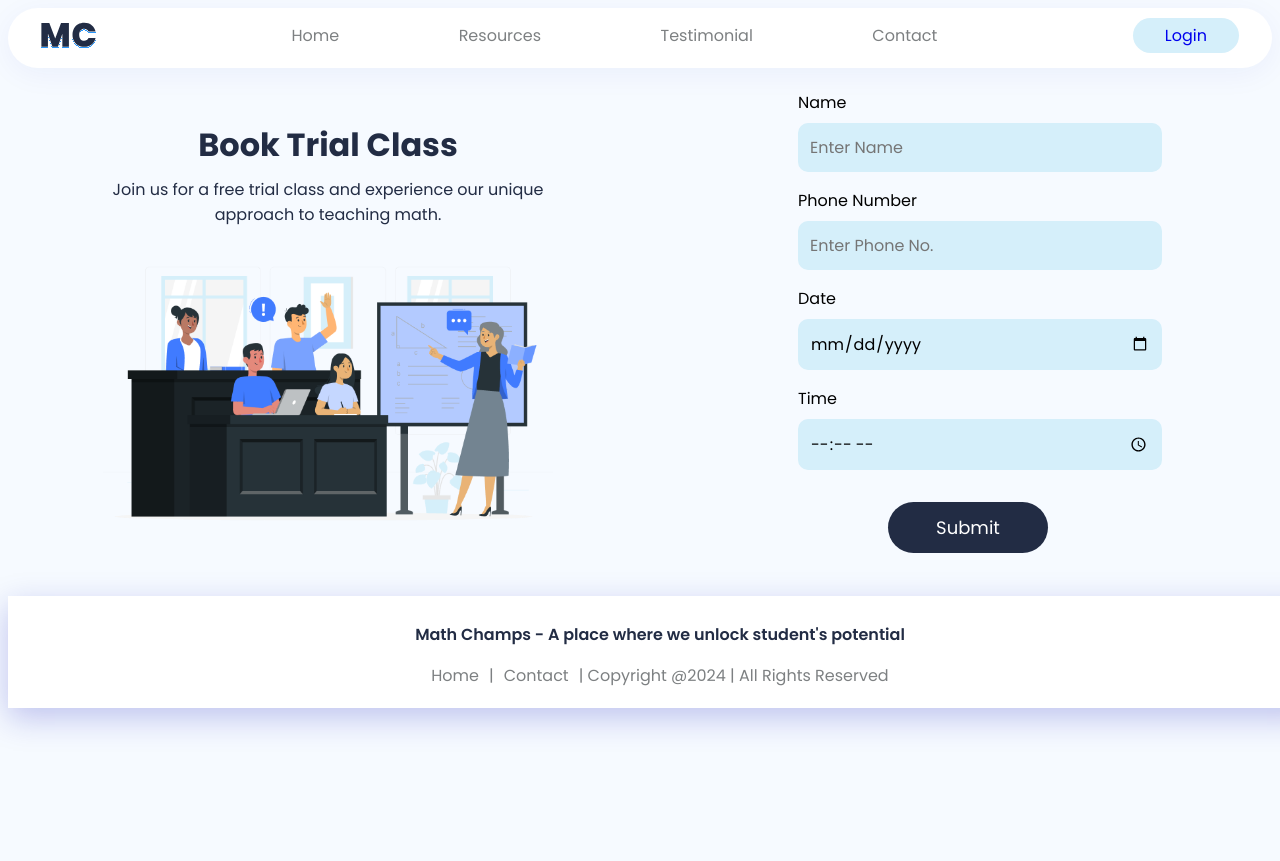
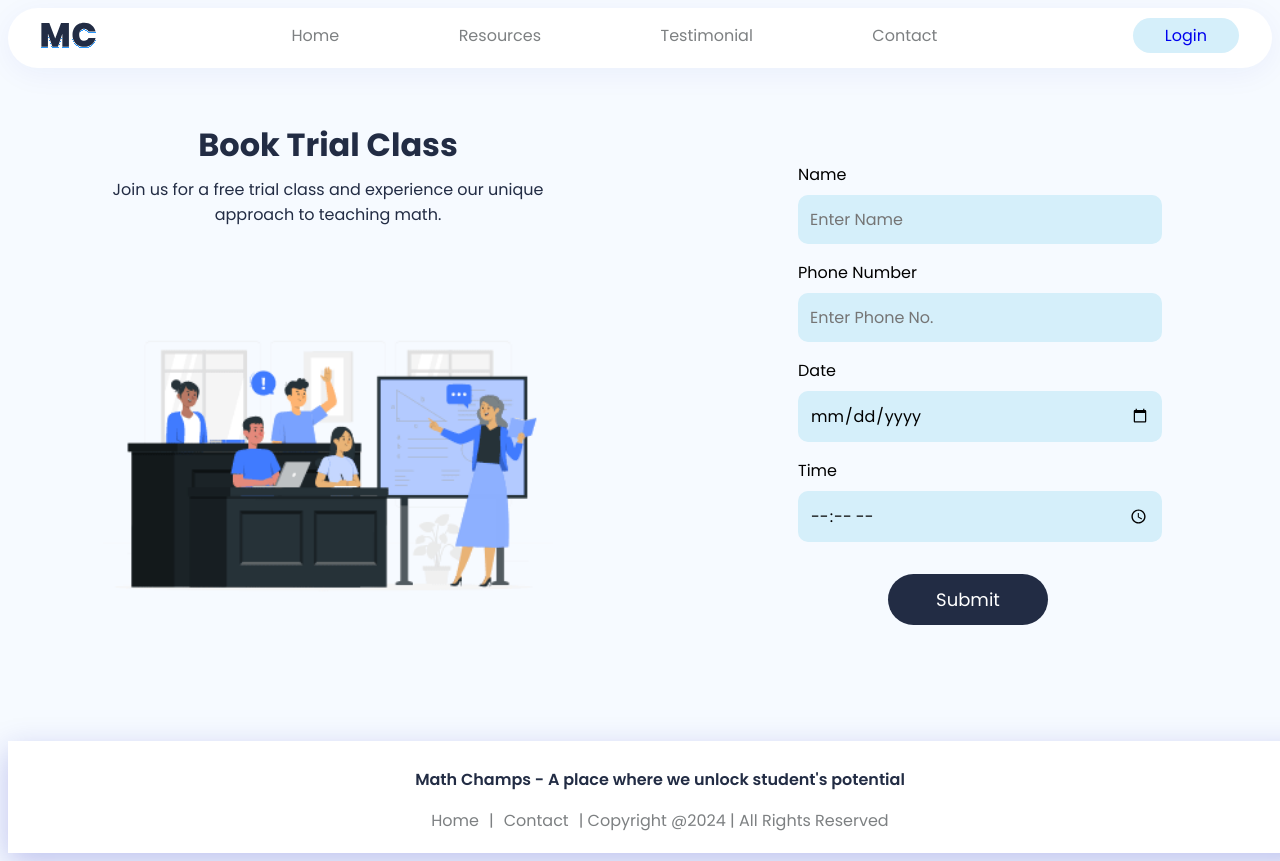
Before and after one commit to SakshiSingh244/Full-Stack, a React (Vite) app in the folder my-react-app/: page /bookclass in a window 1280 px wide. Shown: the top 861 px of the page. Before the commit the page ends 800 px from the top, so only its background shows below. Built offline with nearby package versions, Linux system fonts and the light colour scheme.

Commit message:
Made Changes in Book Trial Class Page

```diff
--- a/my-react-app/src/Components/BookTrial.css
+++ b/my-react-app/src/Components/BookTrial.css
@@ -32,6 +32,13 @@
     width: 450px;
     height: auto;
   }
+
+    video {
+    width: 100%;
+    height: auto;
+    border-radius: 8px;
+  }
+
 
   .rightTrial {
     width: 50%;
--- a/my-react-app/src/Components/BookTrial.jsx
+++ b/my-react-app/src/Components/BookTrial.jsx
@@ -1,6 +1,6 @@
 import React, { useState } from 'react';
 import './BookTrial.css';
-import TrialClassImg from '../assets/TrialClassImg.png';
+import ClassRoomGif from '../assets/ClassRoomGif.gif';
 
 const BookTrial = () => {
   const [formData, setFormData] = useState({
@@ -17,7 +17,6 @@ const BookTrial = () => {
 
   const handleSubmit = (e) => {
     e.preventDefault();
-    // Handle form submission, e.g., send data to a server or email service
     console.log('Form Data:', formData);
   };
 
@@ -26,7 +25,7 @@ const BookTrial = () => {
       <div className="leftTrial">
         <h2>Book Trial Class</h2>
         <p>Join us for a free trial class and experience our unique <br /> approach to teaching math.</p>
-        <img src={TrialClassImg} alt="Trial Class" />
+        <img src={ClassRoomGif} alt="Trial Class" />
       </div>
       <div className="rightTrial">
         <form onSubmit={handleSubmit}>
```
